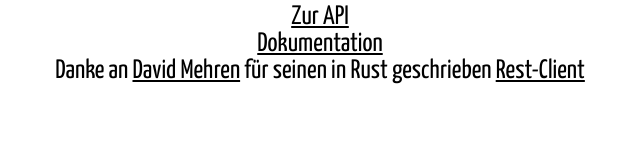
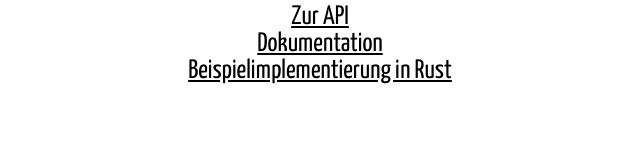
Before and after one commit to mrdrogdrog/willichmirnocheinematekaufen.de, a plain HTML site: page api.html in a window 1280 px wide. Shown: the whole page, without its empty margins (320-960 px from the left). Drawn offline with Linux system fonts and the light colour scheme.

Commit message:
ändere api beispiel text

```diff
--- a/api.html
+++ b/api.html
@@ -7,6 +7,6 @@
 <body>
 <a href="api/mate.json">Zur API</a></br>
 <a href="api/swagger.json">Dokumentation</a></br>
-Danke an <a href="https://twitter.com/davebloggt">David Mehren</a> für seinen in Rust geschrieben <a href="https://github.com/davidmehren/matekaufen-rs">Rest-Client</a>
+<a href="https://github.com/davidmehren/matekaufen-rs">Beispielimplementierung in Rust</a>
 </body>
 </html>
```
